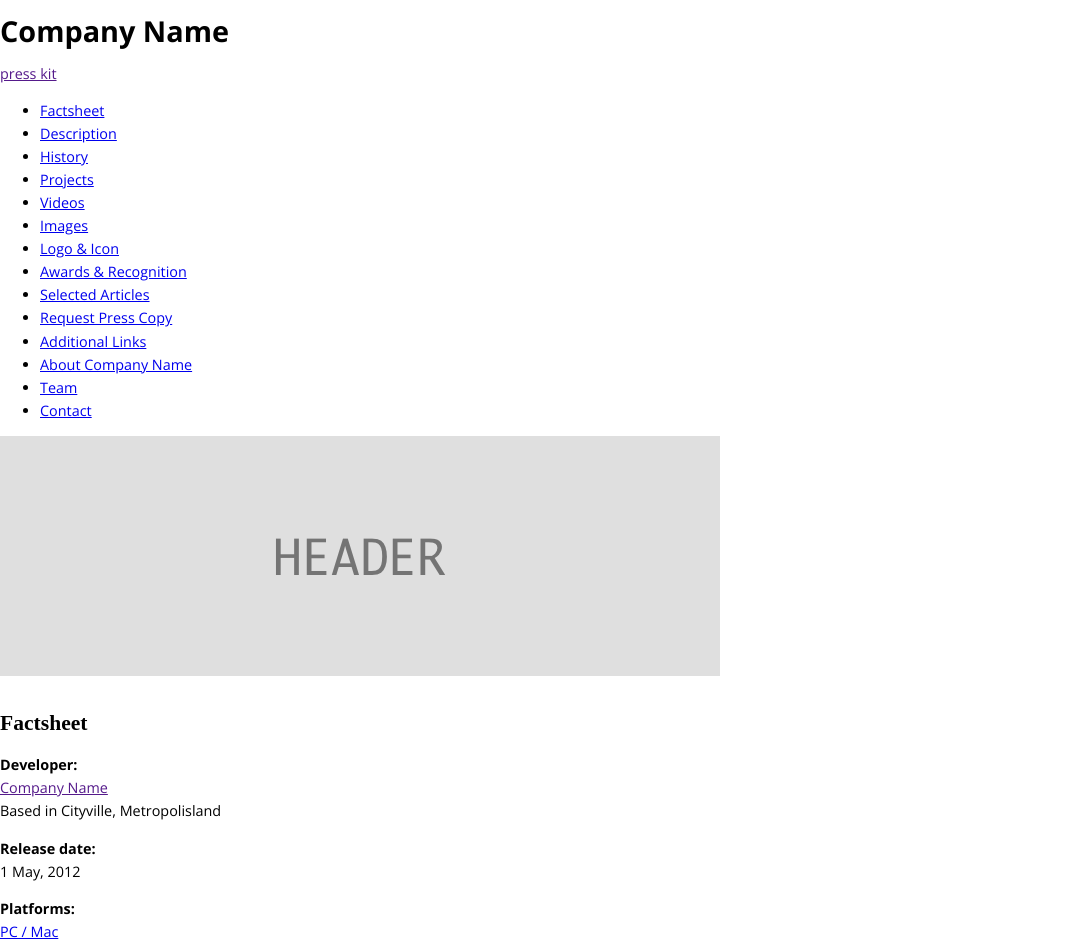
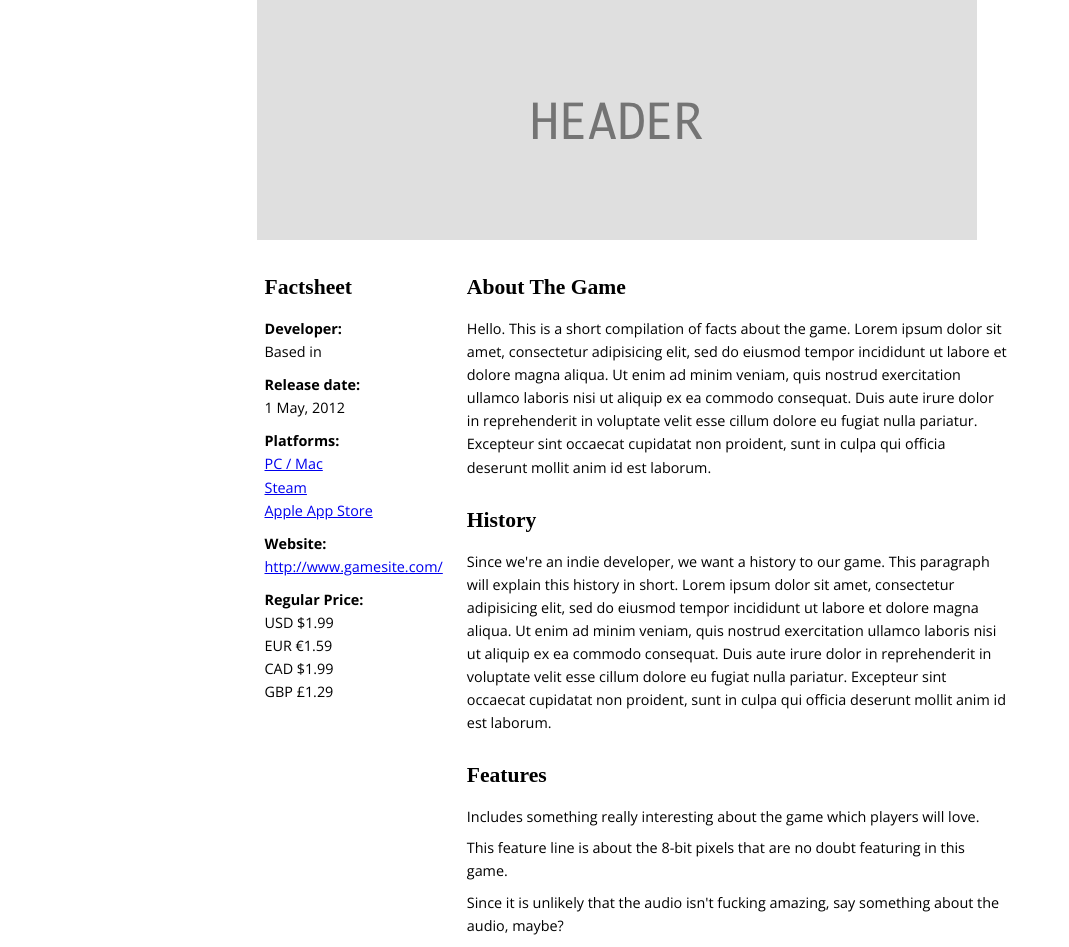
Before and after one commit to westindiecollective/presskit, a Jekyll site: the page built from _games/example.md, in a window 1280 px wide. Shown: the top 947 px of the page, without its empty margins (0-1069 px from the left). Built offline with Jekyll 4.4.1, drawn with Linux system fonts in a browser that asks for light colours; some web fonts are replaced; some of the changed text lies outside the part shown.

Commit message:
Fixed markup and styles for game pages too

```diff
--- a/_layouts/game.html
+++ b/_layouts/game.html
@@ -5,169 +5,153 @@
 {% assign company = site.data.presskit %}
 {% assign game = page %}
 
-<div class="uk-container uk-container-center">
-  <div class="uk-grid">
-    <div id="navigation" class="uk-width-medium-1-4">
-      <h1 class="nav-header">{{company.title}}</h1>
-      <a class="nav-header" href="{{base_url}}" target="_self">press kit</a></strong>
-      <ul class="uk-nav uk-nav-side">
-        <li><a href="#factsheet">Factsheet</a></li>
-        <li><a href="#description">Description</a></li>
-        <li><a href="#history">History</a></li>
-        <li><a href="#projects">Projects</a></li>
-        <li><a href="#trailers">Videos</a></li>
-        <li><a href="#images">Images</a></li>
-        <li><a href="#logo">Logo &amp; Icon</a></li>
-        {% if game.awards != empty %} <li><a href="#awards">Awards &amp; Recognition</a></li> {% endif %}
-        {% if game.quotes != empty %} <li><a href="#quotes">Selected Articles</a></li> {% endif %}
-        {% if game['press-can-request-copy'] %} <li><a href="#preview">Request Press Copy</a></li> {% endif %}
-        {% if !game['monetization-permission'] %} <li><a href="#monetize">Monetization Permission</a></li> {% endif %}
-        <li><a href="#links">Additional Links</a></li>
-        <li><a href="#about">About {{company.title}}</a></li>
-        <li><a href="#credits">Team</a></li>
-        <li><a href="#contact">Contact</a></li>
-      </ul>
-    </div>
+<div class='root container'>
 
-    <div id="content" class="uk-width-medium-3-4">
-      <img src="{{ site.url }}/images/header.png" class="header">
-      <div class="uk-grid">
-            <div class="uk-width-medium-2-6">
-              <h2 id="factsheet">Factsheet</h2>
-              <p>
-                <strong>Developer:</strong><br/>
-                <a href="{{base_url}}">{{company.title}}</a><br/>
-                Based in {{company.city}}
-              </p>
-              <p>
-                <strong>Release date:</strong><br/>
-                {{game.release}}
-              </p>
-              <p>
-                <strong>Platforms:</strong><br/>
+  <header>
+  {% for file in site.static_files %}
+    {% if file.path == '/images/header.png' %}
+    <img src='{{site.url}}/images/header.png' class='header'>
+    {% endif %}
+  {% endfor %}
+  </header>
+
+  <div class='container'>
+    <div class='box'>
+      <h2 id='factsheet'>Factsheet</h2>
+      <dl>
+        <dt>Developer:</dt>
+        <dd><a href=''>{{presskit.title}}</a></dd>
+        <dd>Based in {{presskit.city}}</dd>
+
+        <dt>Release date:</dt>
+        <dd>{{game.release}}</dd>
+
+        <dt>Platforms:</dt>
         {% for platform in game.platforms %}
-                  <a href="http://{{platform.link}}">{{platform.name}}</a><br/>
+        <dd><a href='http://{{platform.link}}'>{{platform.name}}</a></dd>
         {% endfor %}
-              </p>
-              <p>
-                <strong>Website:</strong><br/>
-                <a href="http://{{game.website}}">{{game.website}}</a>
-              </p>
-              <p>
-                <strong>Regular Price:</strong><br/>
+
+        <dt>Website:</dt>
+        <dd><a href='http://{{game.website}}'>{{game.website}}</a></dd>
+
+        <dt>Regular Price:</dt>
         {% if game.prices != empty %}
-                  <table>
         {% for price in game.prices %}
-                    <tr>
-                      <td>{{price.currency}}</td>
-                      <td>{{price.value}}</td>
-                    </tr>
+        <dd>{{price.currency}} {{price.value}}</dd>
         {% endfor %}
-                  </table>
         {% else %}
           -
         {% endif %}
-              </p>
+      </dl>
     </div>
-            <div class="uk-width-medium-4-6">
-              <h2 id="description">Description</h2>
+
+    <div class='box'>
+      <div class='box'>
+        <h2 id='description'>About The Game</h2>
         <p>{{game.description}}</p>
+      </div>
+
       {% if game.history %}
-                <h2 id="history">History</h2>
+      <div class='box'>
+        <h2 id='history'>History</h2>
         <p>{{game.history}}</p>
+      </div>
       {% endif %}
+
+      <div class='box'>
         <h2>Features</h2>
-              <ul>
+        <ul class='feature-list'>
         {% for feature in game.features %}
           <li>{{feature}}</li>
         {% endfor %}
         </ul>
       </div>
     </div>
+  </div>
 
-          <hr>
-
-          <h2 id="trailers">Videos</h2>
+  <div class='box'>
+    <h2 id='trailers'>Videos</h2>
     {% for trailer in game.trailers %}
       {% include trailer.html %}
     {% else %}
-            <p>
-              There are currently no trailers available for {{game.title}}.
-              Check back later for more or <a href="#contact">contact us</a> for specific requests!
-            </p>
+    <p>There are currently no trailers available for {{game.title}}. Check back later for more or <a href='#contact'>contact us</a> for specific requests!</p>
     {% endfor %}
+  </div>
 
-          <hr>
+  <div class='box'>
+    <h2 id='images'>Images</h2>
+    <a href='{{base_url}}/images/images.zip' class='notice'>download all screenshots &amp; photos</a>
 
-          <h2 id="images">Images</h2>
-          <a href="{{base_url}}/images/images.zip"><div class="uk-alert">Download all screenshots &amp; photos as .zip.</div></a>
-
-          <div class="uk-grid images">
+    <div class='masonry'>
     {% for file in site.static_files %}
       {% assign image = file.path | split: '/' %}
       {% assign filename = image | last %}
       {% if image[2] == 'images' and filename != 'header.png' and filename != 'logo.png' and filename != 'icon.png' %}
       {% assign oneImageDisplay = true %}
-                <div class="uk-width-medium-1-2">
-                  <a href="{{base_url}}{{file.path}}">
-                    <img src="{{base_url}}{{file.path}}" alt="{{image | last}}" />
+      <div class='masonry-item'>
+        <a href='{{base_url}}{{file.path}}'>
+          <img src='{{base_url}}{{file.path}}' alt='{{image | last}}' />
         </a>
       </div>
       {% endif %}
     {% endfor %}
+    </div>
+
     {% unless oneImageDisplay %}
-              <p class="images-text">There are currently no screenshots available for {{game.title}}. Check back later for more or <a href="#contact">contact us</a> for specific requests!</p>
+    <p class='images-text'>There are currently no screenshots available for {{game.title}}. Check back later for more or <a href='#contact'>contact us</a> for specific requests!</p>
     {% endunless %}
   </div>
 
-          <hr>
+  <div class='box'>
+    <h2 id='logo'>Logo &amp; Icon</h2>
+    <a href='{{base_url}}/images/logo.zip' class='notice'>download all logo files</a>
 
-          <h2 id="logo">Logo &amp; Icon</h2>
-          <a href="{{base_url}}/images/logo.zip"><div class="uk-alert">Download logo files as .zip.</div></a>
-          <div class="uk-grid images">
-            <div class="uk-width-medium-1-2"><a href="{{base_url}}/images/logo.png"><img src="{{base_url}}/images/logo.png" alt="logo" /></a></div>
-            <div class="uk-width-medium-1-2"><a href="{{base_url}}/images/icon.png"><img src="{{base_url}}/images/icon.png" alt="icon" /></a></div>
+    <div class='container'>
+      <div class='box'>
+        <a href='{{base_url}}/images/logo.png'><img src='{{base_url}}/images/logo.png' alt='logo' /></a>
       </div>
-          <!-- <p>There are currently no logos or icons available for {{game.title}}. Check back later for more or <a href="#contact">contact us</a> for specific requests!</p> -->
-
-          <hr>
+      <div class='box'>
+        <a href='{{base_url}}/images/icon.png'><img src='{{base_url}}/images/icon.png' alt='icon' /></a>
+      </div>
+    </div>
+    <!-- <p>There are currently no logos or icons available for {{game.title}}. Check back later for more or <a href='#contact'>contact us</a> for specific requests!</p> -->
+  </div>
 
   {% if game.awards != empty %}
-            <h2 id="awards">Awards &amp; Recognition</h2>
+  <div class='box'>
+    <h2 id='awards'>Awards &amp; Recognition</h2>
     <ul>
       <!-- promoter awards here -->
 
       {% for award in game.awards %}
-                <li>"{{award.description}}" <cite>{{award.info}}</cite></li>
+      <li>'{{award.description}}' <cite>{{award.info}}</cite></li>
       {% endfor %}
-
     </ul>
-
-            <hr>
+  </div>
   {% endif %}
 
   {% if game.quotes != empty %}
+  <div class='box'>
     <h2>Selected Articles</h2>
-            <ul>
     <!-- promoter quotes here -->
 
     {% for quote in game.quotes %}
-                <li>
-                  "{{quote.description}}" <br/>
-                  <cite>- {{quote.name}}, <a href="http://{{quote.link}}">{{quote.website}}</a></cite>
-                </li>
+    <blockquote>
+      <p>{{quote.description}}</p>
+      <footer>
+        — <cite>{{quote.name}}, <a href='{{quote.link}}'>{{quote.website}}</a></cite>
+      </footer>
+    </blockquote>
     {% endfor %}
-
-            </ul>
-
-            <hr>
+  </div>
   {% endif %}
 
       <!-- press-can-request-copy with distribute() here -->
 
   {% if game['monetization-permission'] %}
+  <div class='box'>
+    <h2 id='monetize'>Monetization Permission</h2>
 
-            <h2 id="monetize">Monetization Permission</h2>
     {% case game['monetization-permission'] %}
     {% when 'false' %}
     <p>{{company.title}} does currently not allow for the contents of {{game.title}} to be published through video broadcasting services.</p>
@@ -176,62 +160,53 @@
     {% when 'non-commercial' %}
     <p>{{company.title}} allows for the contents of {{game.title}} to be published through video broadcasting services for non-commercial purposes only. Monetization of any video created containing assets from {{game.title}} is not allowed.</p>
     {% when 'monetize' %}
-            <p>
-              {{company.title}} allows for the contents of {{game.title}} to be published through video broadcasting services for any commercial or non-commercial purposes. Monetization of videos created containing assets from {{game.title}} is legally &amp; explicitly allowed by {{company.title}}.
-              <!-- This permission can be found in writing at <a href="#">...</a> -->
-            </p>
+    <p>{{company.title}} allows for the contents of {{game.title}} to be published through video broadcasting services for any commercial or non-commercial purposes. Monetization of videos created containing assets from {{game.title}} is legally &amp; explicitly allowed by {{company.title}}.</p>
+      <!-- This permission can be found in writing at <a href='#'>...</a> -->
     {% endcase %}
-
-            <hr>
+  </div>
   {% endif %}
 
-          <h2 id="links">Additional Links</h2>
+  <div class='box'>
+    <h2 id='links'>Additional Links</h2>
 
     {% for additional in game.additionals %}
-          <p>
-            <strong>{{additional.title}}</strong><br/>
-            {{additional.description}} <a href="http://{{additional.link}}" alt="{{additional.link}}">{{additional.link}}</a>.
-          </p>
-          {% endfor %}
-
-          <hr>
-
-          <h2 id="about">About {{company.title}}</h2>
-          <p>
-            <strong>Boilerplate</strong><br/>
-            {{company.description}}
-          </p>
-
-          <p>
-            <strong>More information</strong><br/>
-            More information on {{company.title}}, our logo &amp; relevant media are available <a href="{{base_url}}">here</a>
-          </p>
-
-          <hr>
-
-          <div class="uk-grid">
-            <div class="uk-width-medium-1-2">
-              <h2 id="credits">{{game.title}} Credits</h2>
-
-              {% for credit in game.credits %}
-                <p>
-                  <strong>{{credit.person}}</strong><br/>
-                  {% if credit.website %}
-                    <a href="http://{{credit.website}}">{{credit.role}}</a>
-                  {% else %}
-                    {{credit.role}}
-                  {% endif %}
-                </p>
+    <dt><a href='{{additional.link}}' alt='{{additional.link}}'>{{additional.title}}</a></dt>
+    <dd>{{additional.description}}</dd>
     {% endfor %}
   </div>
-            <div class="uk-width-medium-1-2">
+
+  <div class='box'>
+    <h2 id='about'>About {{company.title}}</h2>
+
+    <h3>Boilerplate</h3>
+    <p>{{company.description}}</p>
+
+    <h3>More information</h3>
+    <p>More information on {{company.title}}, our logo &amp; relevant media are available <a href='{{base_url}}'>here</a></p>
+  </div>
+
+  <div class='container'>
+    <div class='box'>
+      <h2 id='credits'>{{game.title}} Credits</h2>
+
+      <dl>
+      {% for credit in game.credits %}
+        <dt>{{credit.person}}</dt>
+        {% if credit.website %}
+        <dd><a href='http://{{credit.website}}'>{{credit.role}}</a></dd>
+        {% else %}
+        <dd>{{credit.role}}</dd>
+        {% endif %}
+      {% endfor %}
+      </dl>
+    </div>
+
+    <div class='box'>
       {% include contacts.html %}
     </div>
   </div>
 
-          <hr>
-
-          <p><a href="http://dopresskit.com/">presskit()</a> by Rami Ismail (<a href="http://www.vlambeer.com/">Vlambeer</a>) - also thanks to <a href="#">these fine folks</a></p>
+  <div class='box'>
+    <p><a href='http://dopresskit.com/'>presskit()</a> by Rami Ismail (<a href='http://www.vlambeer.com/'>Vlambeer</a>) - also thanks to <a href='#'>these fine folks</a></p>
   </div>
 </div>
-    </div>
--- a/index.html
+++ b/index.html
@@ -18,7 +18,7 @@
     <div class='box'>
       <h2 id='factsheet'>Factsheet</h2>
       <dl>
-        <dt>Developer:</dd>
+        <dt>Developer:</dt>
         <dd><a href=''>{{presskit.title}}</a></dd>
         <dd>Based in {{presskit.city}}</dd>
 
--- a/style.css
+++ b/style.css
@@ -105,3 +105,12 @@
   width: 100%;
   height: 100%;
 }
+
+.feature-list {
+  list-style-type: none;
+  padding-left: 0;
+}
+
+.feature-list li {
+  margin: 8px 0;
+}
```
Also changed, not shown: _games/example.md (+2 -2 lines). Lines whose indentation alone changed are shown as unchanged.
